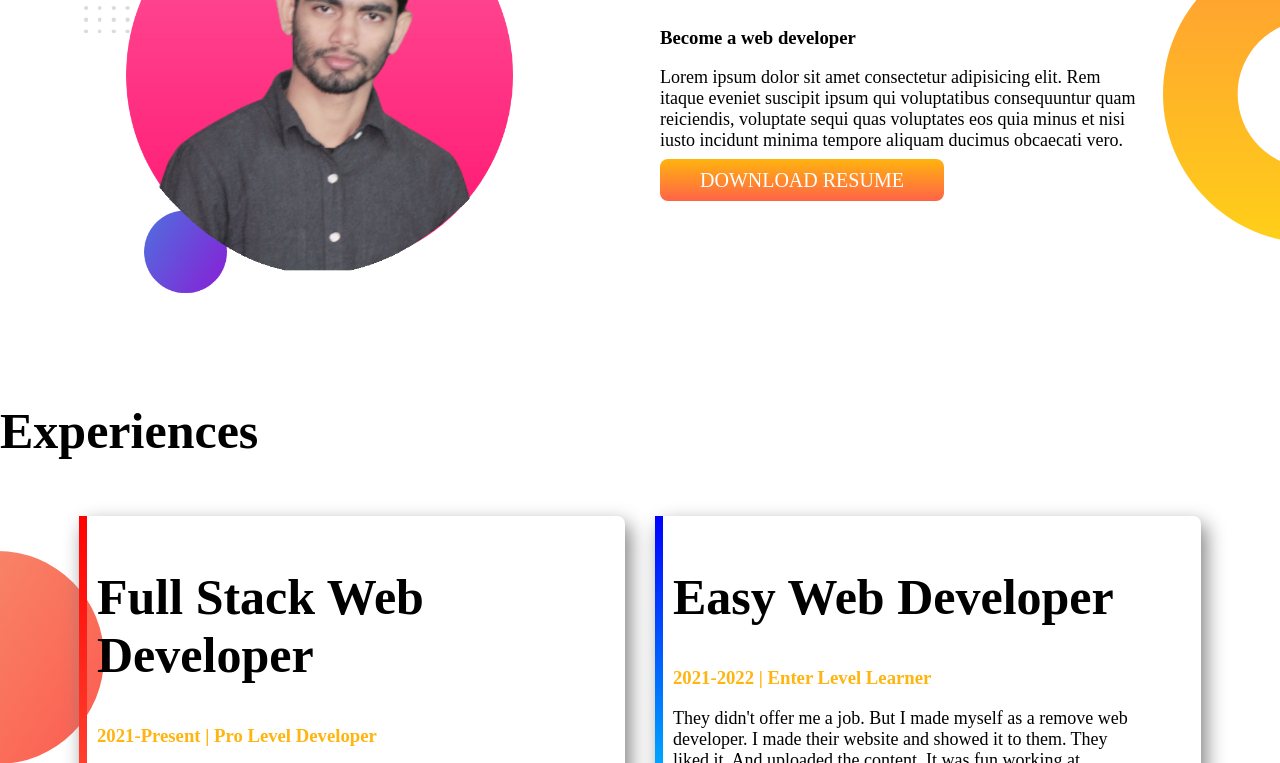
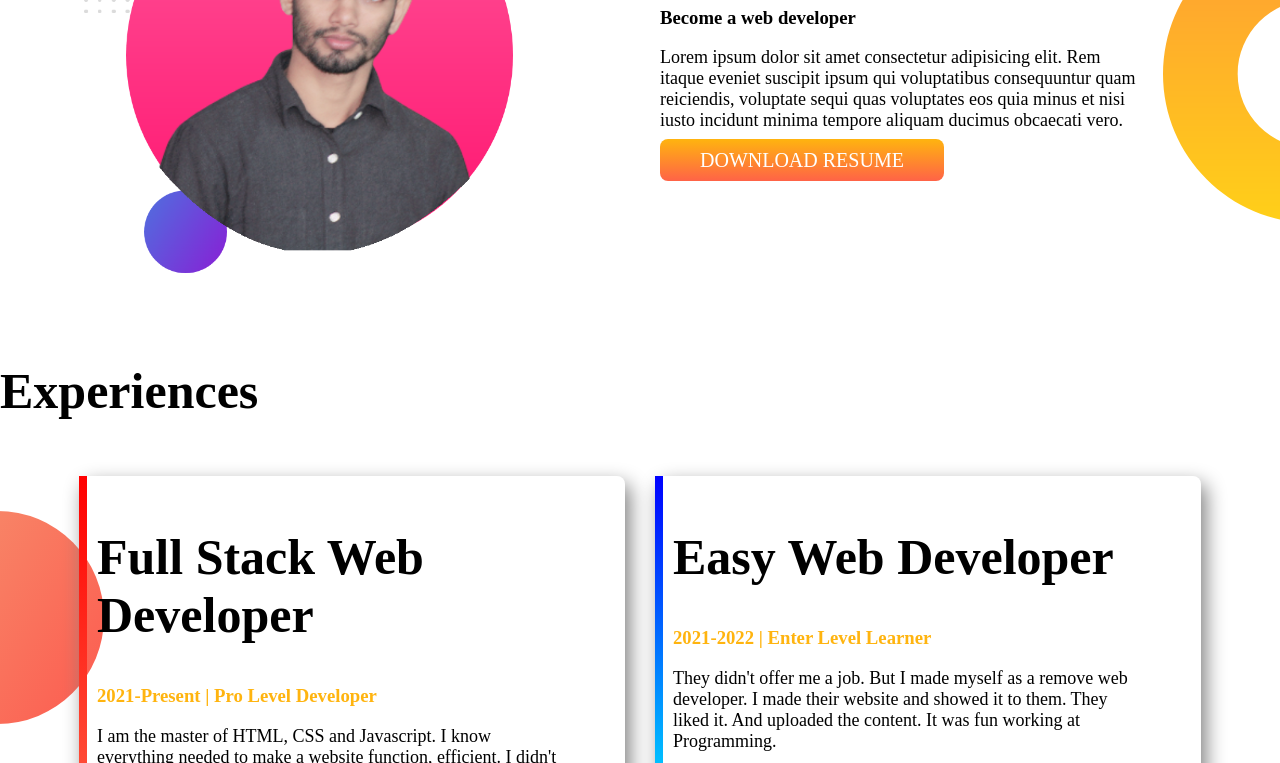
Before and after one commit to ahzihan/my-portpolio, a plain HTML site: page index.html in a window 1280 px wide. Shown: the part 684-1447 px from the top of the page. Drawn offline with Linux system fonts and the light colour scheme.

Commit message:
Complete

```diff
--- a/style.css
+++ b/style.css
@@ -5,7 +5,7 @@ h1{
     font-size: 50px;
 }
 section{
-    margin-bottom: 80px;
+    margin-bottom: 60px;
 }
 .top-banner{
     background-image: url("images/top-banner.png");
```
